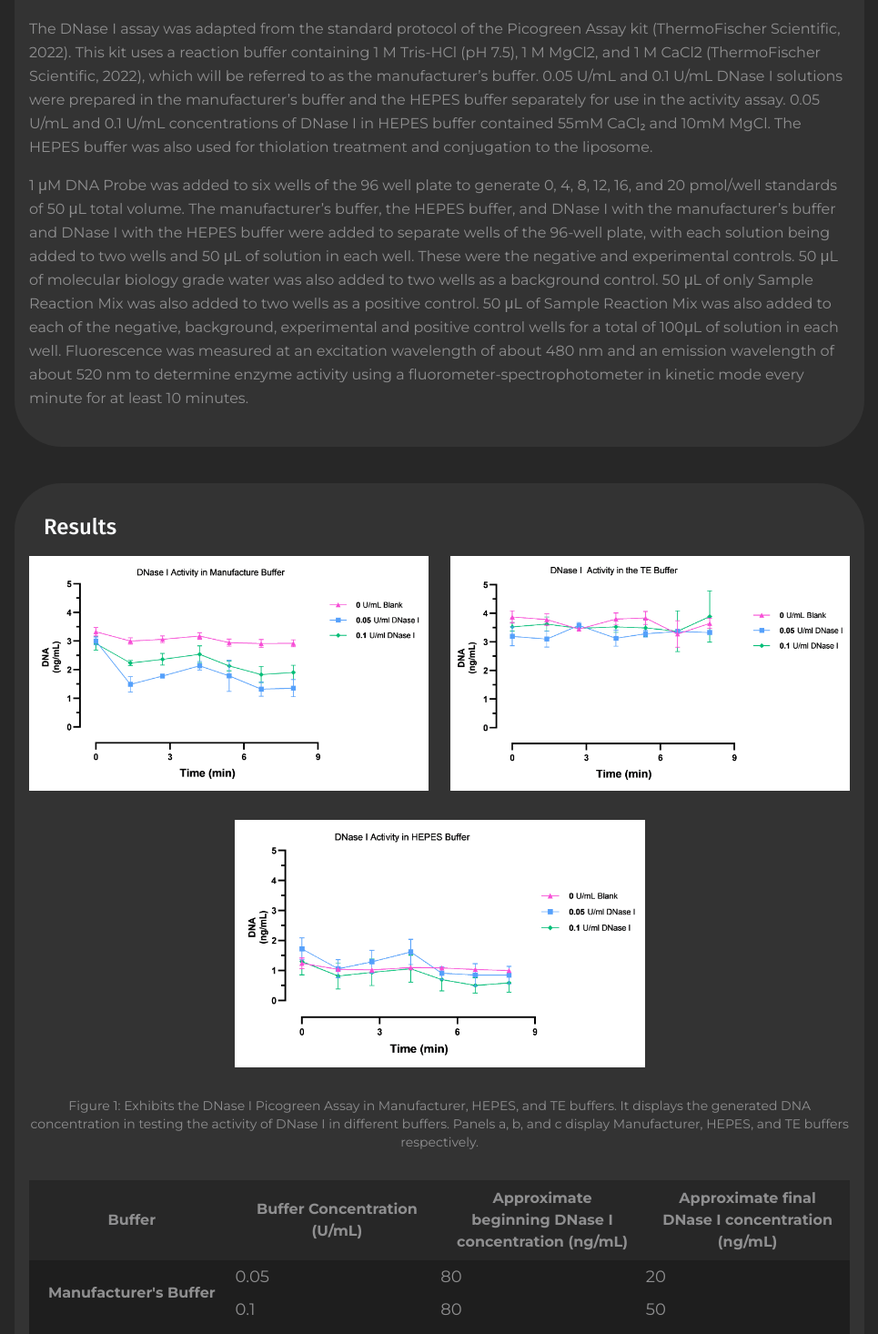
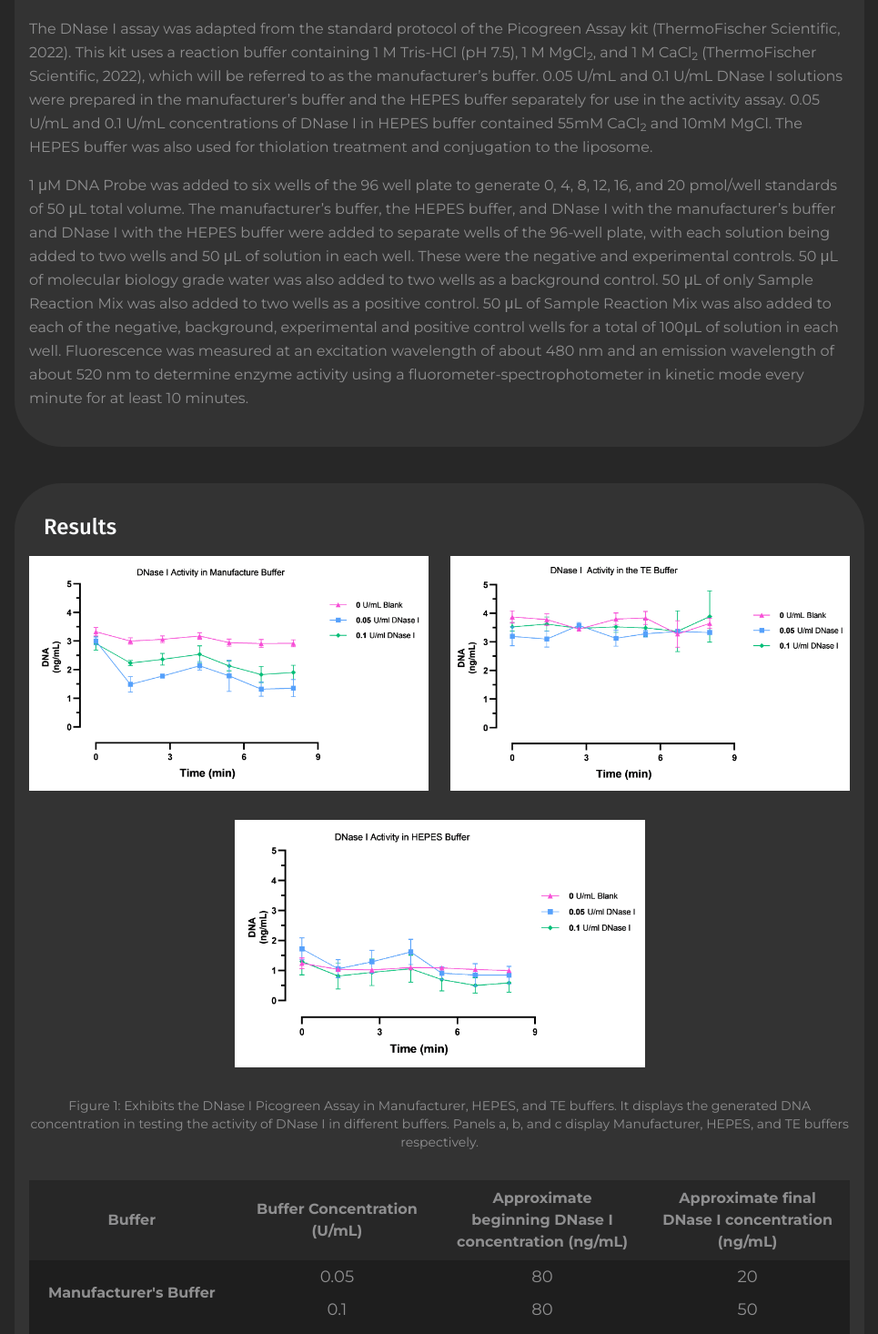
Before and after one commit to biomod2023/biomod2023, a Vue app: page /lab-validation/dnase-i in a window 1280 px wide. Shown: the part 1123-2589 px from the top of the page at 91% size, without its empty margins (32-997 px from the left). Built offline with nearby package versions, Linux system fonts and the light colour scheme; what oh-vue-icons, vue-window-size would draw is missing.

Commit message:
Fix molecule subscripts + center table text

```diff
--- a/src/components/CustomTable.vue
+++ b/src/components/CustomTable.vue
@@ -32,7 +32,7 @@ const border = 'border-notebookText'
         >
           {{ tableData.rowHeaders[i / tableData.rowsPerRowHeader] }}
         </th>
-        <td v-for="(item, j) in row" :key="j" class="py-1 lg:text-lg">{{ item }}</td>
+        <td v-for="(item, j) in row" :key="j" class="py-1 lg:text-lg text-center">{{ item }}</td>
       </tr>
     </tbody>
   </table>
--- a/src/views/lab-validation/GroupAView.vue
+++ b/src/views/lab-validation/GroupAView.vue
@@ -79,11 +79,11 @@ const sectionTitleStyle = 'text-subtitle-sm lg:text-subtitle text-white mb-4'
             <p>
               The DNase I assay was adapted from the standard protocol of the Picogreen Assay kit
               (ThermoFischer Scientific, 2022). This kit uses a reaction buffer containing 1 M
-              Tris-HCl (pH 7.5), 1 M MgCl2, and 1 M CaCl2 (ThermoFischer Scientific, 2022), which
+              Tris-HCl (pH 7.5), 1 M MgCl<sub>2</sub>, and 1 M CaCl<sub>2</sub> (ThermoFischer Scientific, 2022), which
               will be referred to as the manufacturer’s buffer. 0.05 U/mL and 0.1 U/mL DNase I
               solutions were prepared in the manufacturer’s buffer and the HEPES buffer separately
               for use in the activity assay. 0.05 U/mL and 0.1 U/mL concentrations of DNase I in
-              HEPES buffer contained 55mM CaCl₂ and 10mM MgCl. The HEPES buffer was also used for
+              HEPES buffer contained 55mM CaCl<sub>2</sub> and 10mM MgCl. The HEPES buffer was also used for
               thiolation treatment and conjugation to the liposome.
             </p>
             <p>
```
